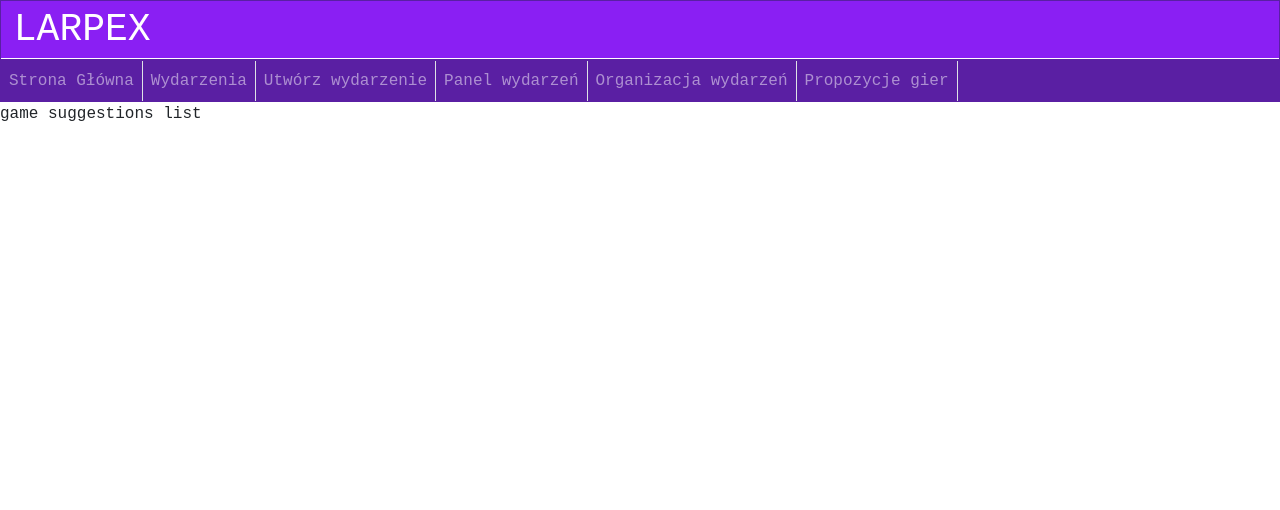
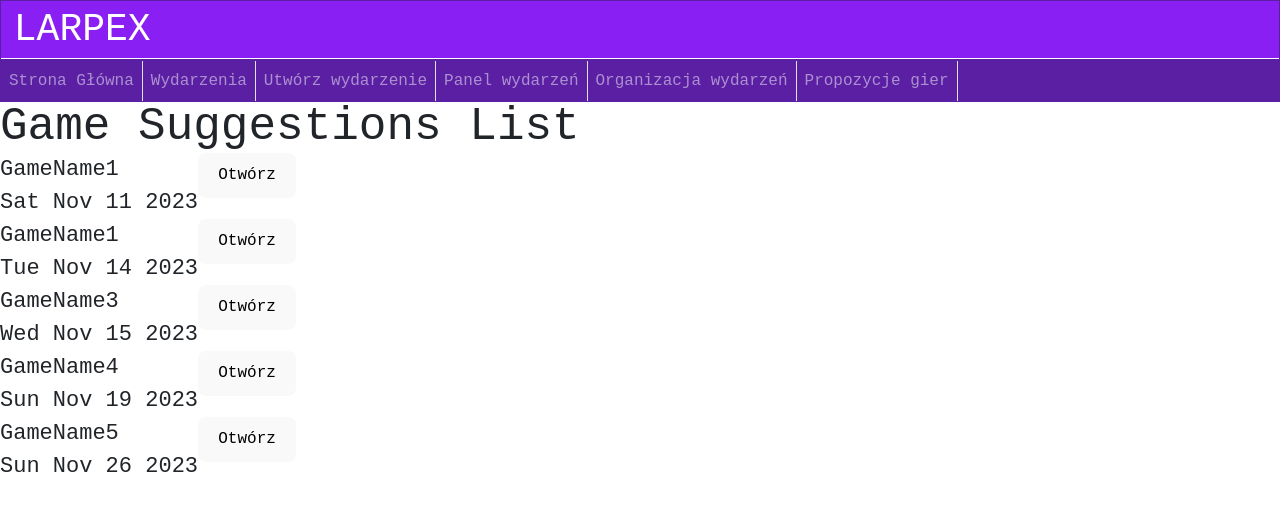
Before and after one commit to PO-2023Z/larpex-fe, a React (Vite) app in the folder larpex-web-fe/: page /game-suggestions in a window 1280 px wide. Shown: the top 510 px of the page. Built offline with nearby package versions, Linux system fonts and the light colour scheme.

Commit message:
Initial implementation of showing GameSuggestionsList. (on mocks)

```diff
--- a/larpex-web-fe/src/ucShowGameSuggestions/views/GameSuggestionsListView.tsx
+++ b/larpex-web-fe/src/ucShowGameSuggestions/views/GameSuggestionsListView.tsx
@@ -1,9 +1,48 @@
+import React, { useEffect, useState } from "react";
 import "./GameSuggestionsListView.css";
+import {
+  BrowseGameSuggestionsRequestDto,
+  BrowseGameSuggestionsResponseDto,
+} from "../viewModels/ShowGameSuggestionsModels";
+import { browseGameSuggestions } from "../logic/GameSuggestionsService";
+import GameSuggestionsList from "./components/GameSuggestionsList";
 
 interface GameSuggestionsListViewProps {}
 
 const GameSuggestionsListView: React.FC<GameSuggestionsListViewProps> = () => {
-  return <div>game suggestions list</div>;
+  const [gameSuggestions, setGameSuggestions] =
+    useState<BrowseGameSuggestionsResponseDto | null>(null);
+
+  useEffect(() => {
+    const fetchData = async () => {
+      try {
+        const requestDto: BrowseGameSuggestionsRequestDto = {
+          gameName: "",
+          sortExpression: undefined,
+          pageSize: 5,
+          pageNumber: 1,
+        };
+
+        const response = await browseGameSuggestions(requestDto);
+
+        setGameSuggestions(response);
+      } catch (error) {
+        console.error("Error fetching game suggestions:", error);
+      }
+    };
+    fetchData();
+  }, []);
+
+  return (
+    <div>
+      <h1>Game Suggestions List</h1>
+      {gameSuggestions ? (
+        <GameSuggestionsList items={gameSuggestions.items} />
+      ) : (
+        <p>Loading...</p>
+      )}
+    </div>
+  );
 };
 
 export default GameSuggestionsListView;
--- /dev/null
+++ b/larpex-web-fe/src/ucShowGameSuggestions/views/components/GameSuggestionCard.css
@@ -0,0 +1,3 @@
+.game-suggestion-div {
+  display: flex;
+}
--- a/larpex-web-fe/src/ucShowGameSuggestions/views/components/GameSuggestionCard.tsx
+++ b/larpex-web-fe/src/ucShowGameSuggestions/views/components/GameSuggestionCard.tsx
@@ -0,0 +1,29 @@
+import { useNavigate } from "react-router-dom";
+import { GameSuggestionDto } from "../../viewModels/ShowGameSuggestionsModels";
+import "./GameSuggestionCard.css";
+
+const GameSuggestionCard: React.FC<GameSuggestionDto> = ({
+  id,
+  gameName,
+  dateOfCreation,
+}) => {
+  const navigate = useNavigate();
+
+  const handleOpenGameSuggestionCard = () => {
+    navigate(`/game-suggestions/${id}`);
+  };
+
+  return (
+    <div className="game-suggestion-div">
+      <div>
+        <p>{gameName}</p>
+        <p>{dateOfCreation.toDateString()}</p>
+      </div>
+      <div>
+        <button onClick={handleOpenGameSuggestionCard}>Otwórz</button>
+      </div>
+    </div>
+  );
+};
+
+export default GameSuggestionCard;
--- a/larpex-web-fe/src/ucShowGameSuggestions/views/components/GameSuggestionsList.tsx
+++ b/larpex-web-fe/src/ucShowGameSuggestions/views/components/GameSuggestionsList.tsx
@@ -0,0 +1,24 @@
+import { GameSuggestionDto } from "../../viewModels/ShowGameSuggestionsModels";
+import "./GameSuggestionCard.css";
+import GameSuggestionCard from "./GameSuggestionCard";
+
+interface GameSuggestionsListProps {
+  items: GameSuggestionDto[];
+}
+
+const GameSuggestionsList: React.FC<GameSuggestionsListProps> = ({ items }) => {
+  return (
+    <div className="game-suggestions-list-div">
+      {items.map((suggestion) => (
+        <GameSuggestionCard
+          key={suggestion.id}
+          id={suggestion.id}
+          gameName={suggestion.gameName}
+          dateOfCreation={suggestion.dateOfCreation}
+        />
+      ))}
+    </div>
+  );
+};
+
+export default GameSuggestionsList;
```
